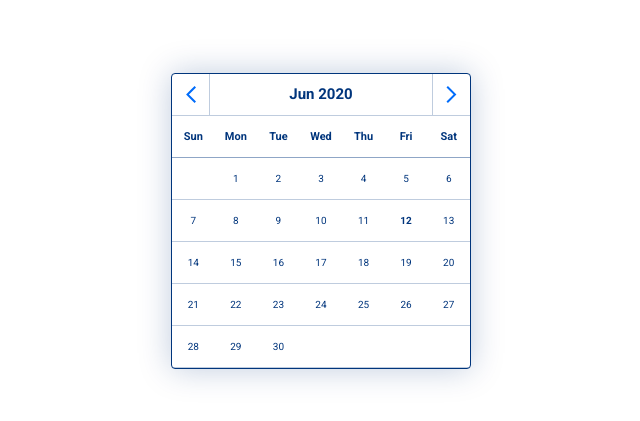
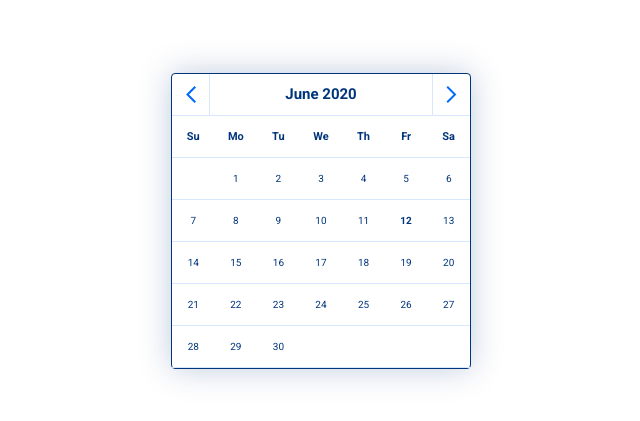
Before and after one commit to abigailforeman1/GetAgent-Calenda-Widget, a React (Create React App) app: page / in a window 1280 px wide. Shown: the part 179-600 px from the top of the page, without its empty margins (319-959 px from the left). Built offline with nearby package versions, Linux system fonts and the light colour scheme.

Commit message:
corrected month to be full rather than shorthand

```diff
--- a/src/App.js
+++ b/src/App.js
@@ -56,10 +56,12 @@ class App extends React.Component {
 
   render () {
     if (!this.state.currentDate) return null
+    console.log(this.state.currentDate)
 
     const displayDate = this.state.currentDate._d.toString()
     const slicedYear = displayDate.slice(10, 15)
-    const slicedMonth = displayDate.slice(3, 8)
+    // const slicedMonth = displayDate.slice(3, 8)
+    const fullMonth = moment(displayDate).format('MMMM')
 
     const daysIntoMonth = parseInt(
       moment(this.state.currentDate)
@@ -137,12 +139,12 @@ class App extends React.Component {
             <div className='row'>
               <div className='current-year-month-wrapper'>
 
-                <div className='button-wrapper column first'>
+                <div className='column first'>
                   <input
                     type='image'
                     src={previous}
                     alt='back arrow'
-                    className='left-side-arrow back-arrow'
+                    className='left-side-arrow'
                     onClick={this.handleClickArrow}
                     value='subtract'
                   />
@@ -150,16 +152,16 @@ class App extends React.Component {
 
                 <div className='column2'>
                   <h1 className='current-year-month'>
-                    {slicedMonth} {slicedYear}
+                    {fullMonth} {slicedYear}
                   </h1>
                 </div>
 
-                <div className='button-wrapper column second'>
+                <div className='column second'>
                   <input
                     type='image'
                     src={next}
                     alt='next arrow'
-                    className='right-side-arrow next-arrow'
+                    className='right-side-arrow'
                     onClick={this.handleClickArrow}
                     value='add'
                   />
@@ -171,7 +173,7 @@ class App extends React.Component {
             <table className='weeks-wrapper'>
               <tbody>
                 <tr className='weeks-header-wrapper'>
-                  {moment.weekdaysShort(true).map(day => (
+                  {moment.weekdaysMin(true).map(day => (
                     <th key={day} className='weeks'>
                       {day}
                     </th>
--- a/src/styles/main.scss
+++ b/src/styles/main.scss
@@ -1,8 +1,8 @@
 @import url('https://fonts.googleapis.com/css2?family=Roboto:wght@400;700&display=swap');
 
 $darkish-blue: rgb(0, 53, 124);
-$bright-blue: #006cfa;
-$very-light-blue: #d9e9fe;
+$bright-blue: rgb(0, 108, 250);
+$very-light-blue: rgb(215, 232, 254);
 
 * {
   box-sizing: border-box;
@@ -33,7 +33,7 @@ button {
   flex-direction: row;
   flex-wrap: wrap;
   width: 100%;
-  border-bottom: 1px solid rgba(0, 53, 124, 0.25);
+  border-bottom: 1px solid $very-light-blue;
   // border: red 1px solid;
 }
 
@@ -46,11 +46,11 @@ button {
 }
 
 .first {
-  border-right: 1px solid rgba(0, 53, 124, 0.25);
+  border-right: 1px solid $very-light-blue;
 }
 
 .second {
-  border-left: 1px solid rgba(0, 53, 124, 0.25);
+  border-left: 1px solid $very-light-blue;
 }
 
 .column2 {
@@ -96,16 +96,6 @@ button {
   margin: 10px;
 }
 
-.button-wrapper {
-  // border: red 1px solid;
-
-}
-
-.back-arrow {
-  // justify-content: flex-start;
-  // background-image: url('./assets/Previous.svg')
-}
-
 .right-side-arrow, .left-side-arrow {
   cursor: pointer;
   padding: 12px;
@@ -113,19 +103,14 @@ button {
   align-self: center;
 }
 
-.next-arrow {
-  // align-self: flex-end;
-}
-
 .weeks-wrapper {
   // display: flex;
   // flex-direction: column;
   // justify-content: space-between;
-
 }
 
 .weeks-header-wrapper {
-  border-bottom: 1px solid rgba(0, 53, 124, 0.25);
+  border-bottom: 1px solid $very-light-blue;
 }
 
 .weeks {
@@ -140,14 +125,13 @@ button {
 .cell-with-day {
   padding: 10px;
   border-radius: 100%;
-
 }
 
 .day-cells {
   text-align: center;
   font-size: 10px;
   color: $darkish-blue;
-  border-bottom: 1px solid rgba(0, 53, 124, 0.25);
+  border-bottom: 1px solid $very-light-blue;
 }
 
 table {
```
